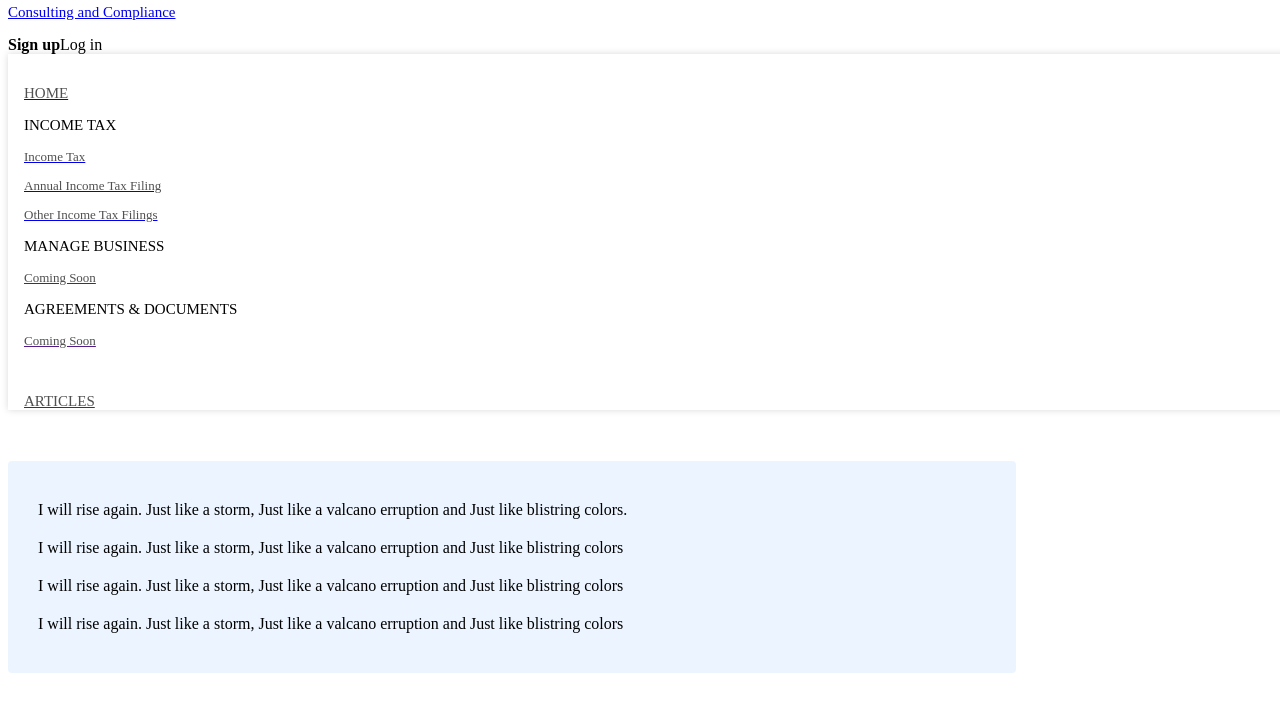
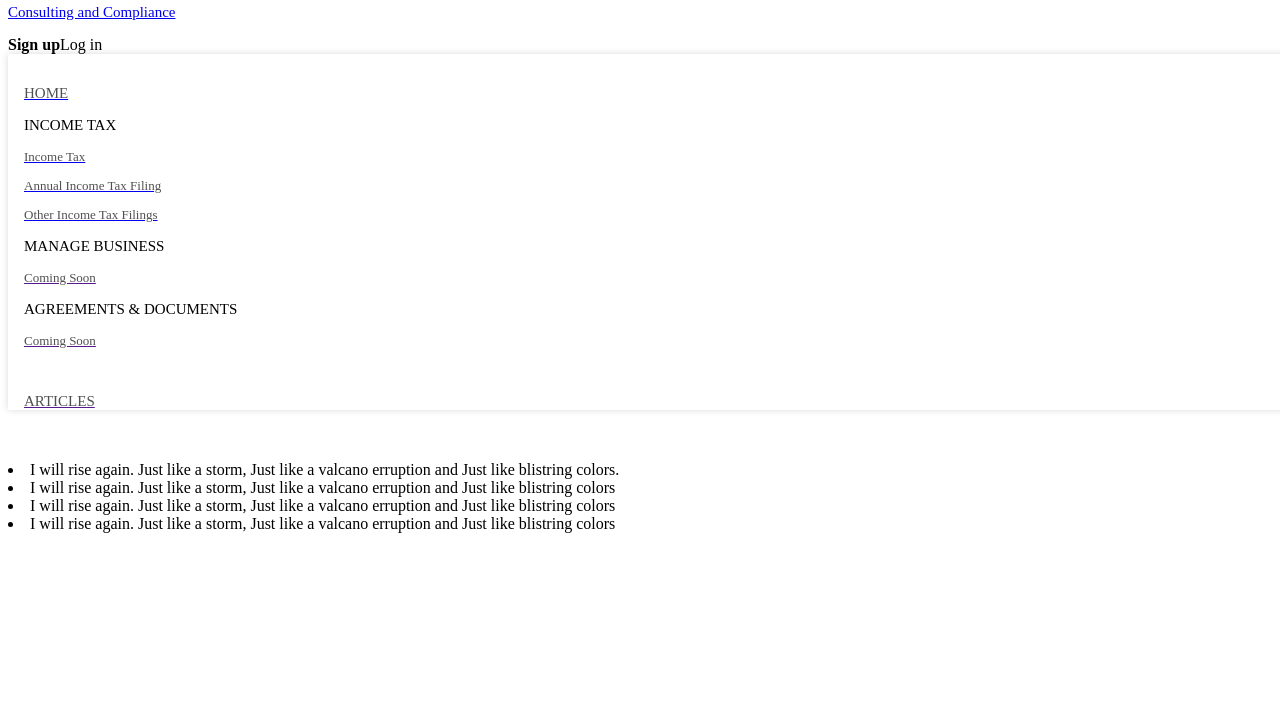
Before and after one commit to shivbasav/my-tax-zone, a Gatsby site: page /IncomeTax in a window 1280 px wide. Shown: the part 74-786 px from the top of the page. Built offline with nearby package versions, Linux system fonts and the light colour scheme; Gatsby itself is replaced by a stand-in of ours.

Commit message:
Production fixes

```diff
--- a/src/components/SubHeader.js
+++ b/src/components/SubHeader.js
@@ -2,8 +2,7 @@ import React from "react"
 import styled from "styled-components"
 import { Link } from "gatsby"
 
-
-const NavbarLink = styled.a``
+//const NavbarLink = styled.a``
 const Container = styled.div`
   padding-left: 1rem;
   width: 100%;
@@ -15,23 +14,23 @@ const Container = styled.div`
   box-shadow: 0px 0px 7px rgba(0, 0, 0, 0.15);
 `
 
-const Wrapper = styled.div`
-  display: flex;
-  flex-direction: row;
-  margin: 0rem auto;
-  max-width: 1330px;
-  padding: 0 20px;
-`
+// const Wrapper = styled.div`
+//   display: flex;
+//   flex-direction: row;
+//   margin: 0rem auto;
+//   max-width: 1330px;
+//   padding: 0 20px;
+// `
 
-const Item = styled.div`
-  margin: 0rem 0.8rem;
-  padding: 0.4rem 0.2rem;
-  position: relative;
-  top: 2px;
-  border-bottom: 2px solid
-    ${({ theme: { primaryColor }, isActive }) =>
-      isActive ? primaryColor : "transparent"};
-`
+// const Item = styled.div`
+//   margin: 0rem 0.8rem;
+//   padding: 0.4rem 0.2rem;
+//   position: relative;
+//   top: 2px;
+//   border-bottom: 2px solid
+//     ${({ theme: { primaryColor }, isActive }) =>
+//       isActive ? primaryColor : "transparent"};
+// `
 
 const SubHeader = () => {
   return (
--- a/src/components/header.js
+++ b/src/components/header.js
@@ -1,6 +1,5 @@
 import { Link } from "gatsby"
 import React from "react"
-import styled from "styled-components"
 
 const Header = () => (
   <>
--- a/src/pages/Home.js
+++ b/src/pages/Home.js
@@ -1,6 +1,6 @@
 import React from "react"
 import relaxImage from "../assets/relax.jpg"
-import AnnualIncomeTax from "./AnnualIncomeTax"
+
 
 const Home = () => {
   return (
--- a/src/pages/IncomeTax.js
+++ b/src/pages/IncomeTax.js
@@ -3,29 +3,7 @@ import styled from "styled-components"
 import Header from "../components/Header"
 import SubHeader from "../components/SubHeader"
 
-const Container = styled.div`
-  list-style: none;
-  width: 75%;
-  background: #ecf5ff;
-  padding: 30px;
-  border-radius: 4px;
-`
-const List = styled.li`
-  padding: 10px 0 10px 0;
-
-  li:nth-child(odd) {
-    text-align: left;
-    border-left: 10px solid #1488f3;
-    padding-left: 4px;
-    border-bottom: 10px solid darken(#ecf5ff, 20%);
-  }
-  li:nth-child(even) {
-    text-align: right;
-    border-right: 10px solid #1488f3;
-    padding-right: 4px;
-    border-bottom: 10px solid darken(#ecf5ff, 20%);
-  }
-`
+const Container = styled.div``
 
 const IncomeTax = () => {
   return (
@@ -34,25 +12,25 @@ const IncomeTax = () => {
       <SubHeader />
 
       <Container>
-        <List>
+        <li>
           I will rise again. Just like a storm, Just like a valcano erruption
           and Just like blistring colors.
-        </List>
-        <List>
+        </li>
+        <li>
           {" "}
           I will rise again. Just like a storm, Just like a valcano erruption
           and Just like blistring colors
-        </List>
-        <List>
+        </li>
+        <li>
           {" "}
           I will rise again. Just like a storm, Just like a valcano erruption
           and Just like blistring colors
-        </List>
-        <List>
+        </li>
+        <li>
           {" "}
           I will rise again. Just like a storm, Just like a valcano erruption
           and Just like blistring colors
-        </List>
+        </li>
       </Container>
     </>
   )
--- a/src/pages/OtherIncomeTax.js
+++ b/src/pages/OtherIncomeTax.js
@@ -7,7 +7,7 @@ const OtherIncomeTax = () => {
     <div>
       <Header />
       <SubHeader />
-      s.dmnfs.dnfsknf
+      Other Income Tax
     </div>
   )
 }
```
